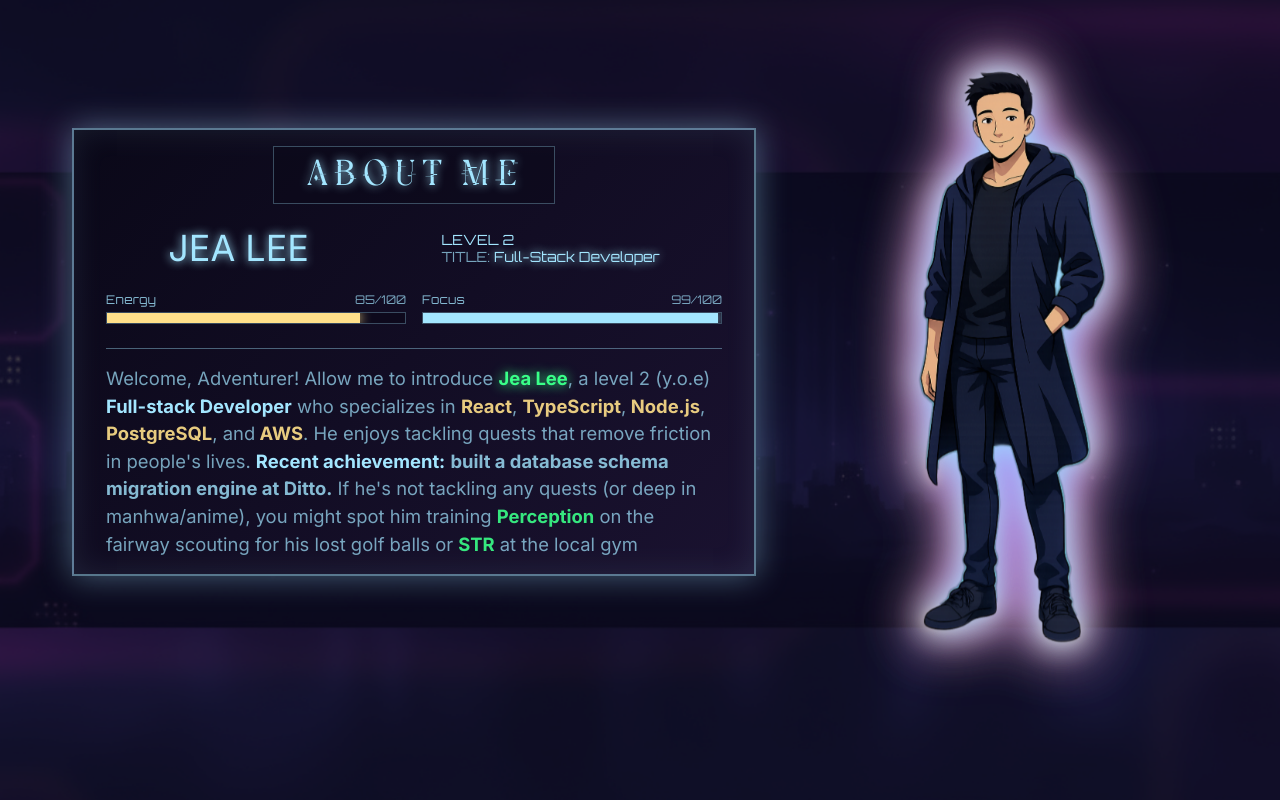
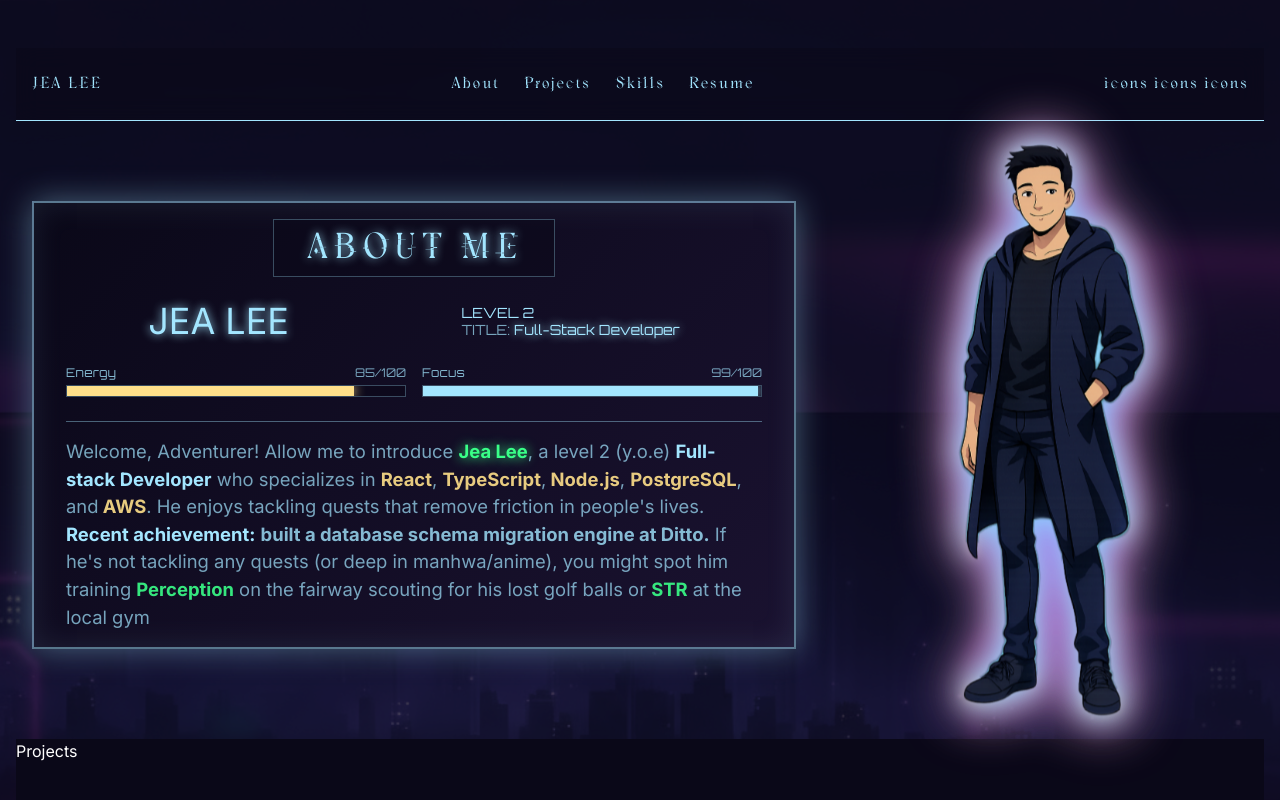
Before and after one commit to jealee44/jea-portfolio, a React (Vite) app: page / in a window 1280 px wide. Shown: the top 800 px of the page. Built offline with nearby package versions, Linux system fonts and the light colour scheme.

Commit message:
navbar design and placement finished, added a projects placeholder to make sure navbar is sticky

```diff
--- a/src/App.tsx
+++ b/src/App.tsx
@@ -1,10 +1,14 @@
 import StatusWindow from './components/StatusWindow/StatusWindow';
 import Avatar from './components/StatusWindow/Avatar';
+import NavBar from './components/Nav/NavBar';
 
 
 export default function App() {
  return (
-    <main className="relative z-10 mx-auto max-w-[1200px] px-4 py-12">
+    <main className="relative z-10 mx-auto max-w-[1980px] px-4 py-12">
+      <div>
+        <NavBar />
+      </div>
       <div className="grid items-start gap-8 lg:grid-cols-[minmax(0,1fr)_420px]">
         <div>
           <StatusWindow />
@@ -13,6 +17,9 @@ export default function App() {
           <Avatar className="w-[260px] sm:w-[320px] lg:w-[420px]" />
         </div>
       </div>
+      <div className="bg-(--color-dark) h-screen text-white" >
+        Projects
+      </div>
     </main>
   );
 }
--- a/src/components/Nav/NavBar.tsx
+++ b/src/components/Nav/NavBar.tsx
@@ -1,3 +1,43 @@
 import {useState} from 'react';
 import { MdMenu, MdEmail } from "react-icons/md";
 import { SiLinkedin, SiGithub } from "react-icons/si";
+
+
+const NAV = [
+    { href: "#about", label: "About"},
+    { href: "#projects", label: "Projects" },
+    { href: "#skills", label: "Skills"},
+    { href: "#resume", label: "Resume"},
+] as const;
+
+
+const SOCIAL = [
+    {href: "https://github.com/jealee44", label: "GitHub", Icon: SiGithub },
+    {href: "https://linkedin.com/in/jealee44", label: "LinkedIn", Icon: SiLinkedin },
+    {href: "mailto:jealee44@gmail.com", label: "Email", Icon: MdEmail },
+] as const;
+
+export default function NavBar() {
+    const [open, setOpen] = useState(false);
+
+    return (
+        <header className="bg-dark/40 backdrop-blur-md text-cyan-light font-family-heading border-b ">
+            <nav className="px-4 flex justify-between mx-auto max-w-screen h-18 items-center ">
+                <a href="#about">JEA LEE</a>
+
+                <ul className="hidden md:flex gap-6 items-center">
+                    <li><a href="#about">About</a></li>
+                    <li><a href="projects">Projects</a></li>
+                    <li><a href="skills">Skills</a></li>
+                    <li><a href="resume">Resume</a></li>
+                </ul>
+
+                <div>
+                    icons
+                    icons
+                    icons
+                </div>
+            </nav>
+        </header>
+    );
+}
```
